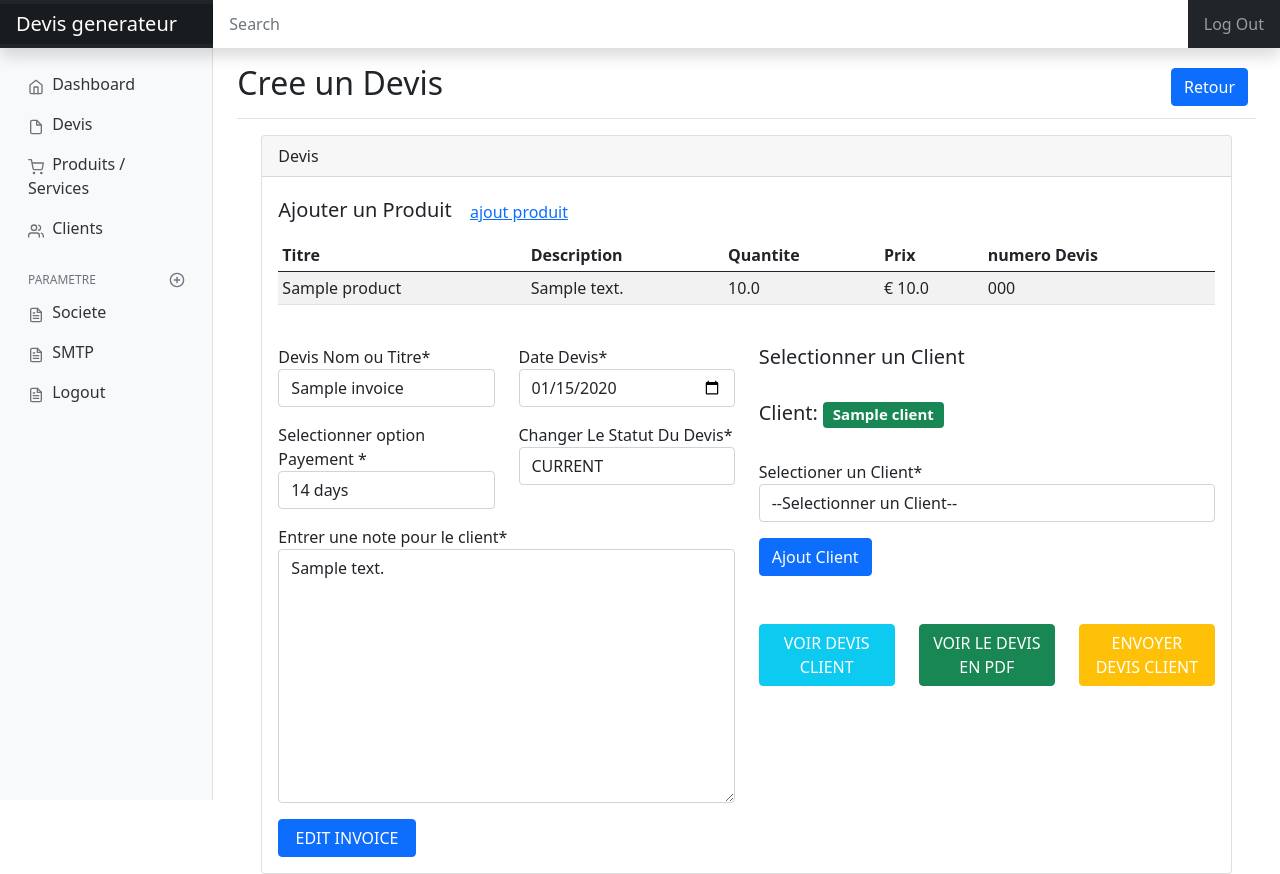
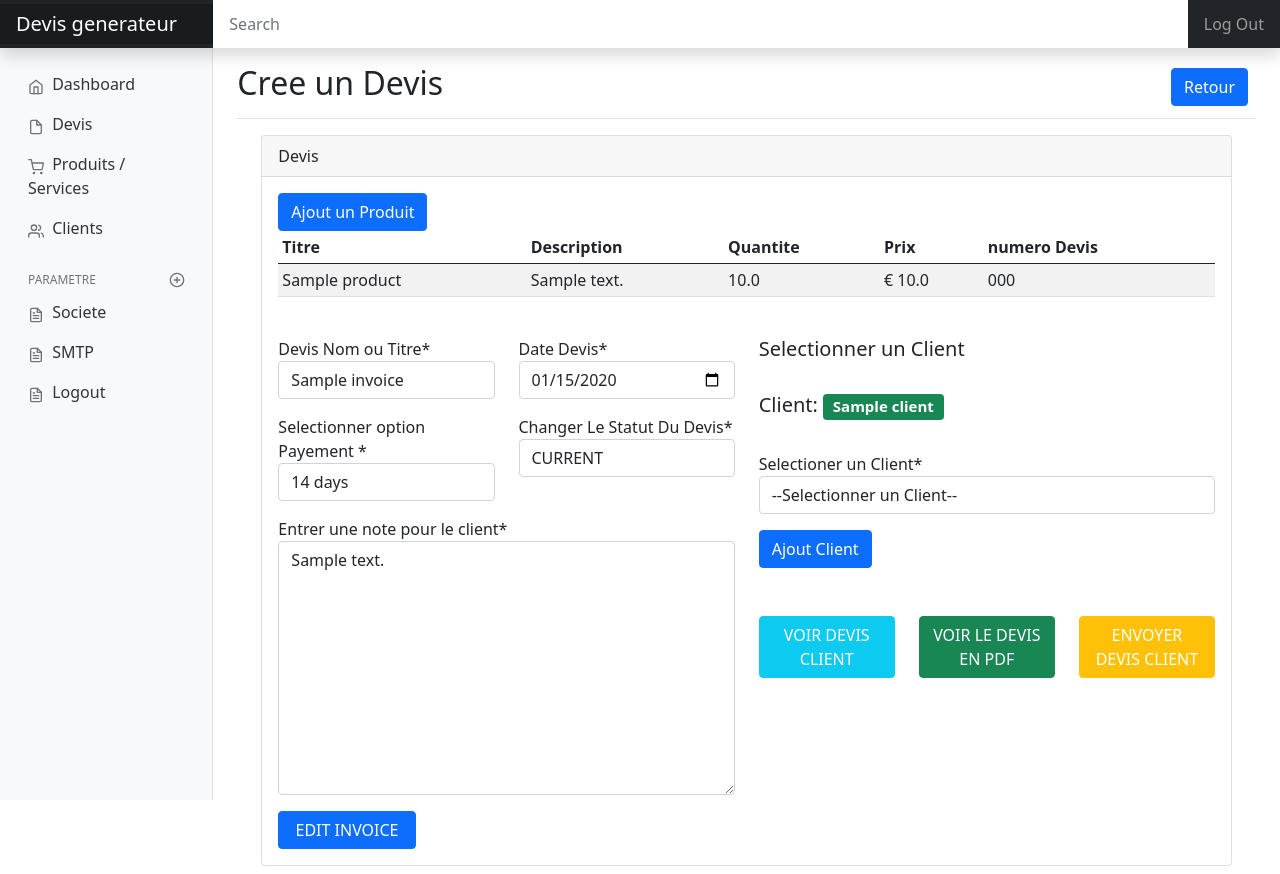
Before and after one commit to enzoviana/invoice-live, a Django app: a page that uses templates/invoice/create-invoice.html in a window 1280 px wide. Run offline with Django 4.2, Linux system fonts and the light colour scheme; tables that the repository leaves empty hold one stand-in row (values such as "Sample post"); some libraries are stand-ins or nearby versions.

Commit message:
Update create-invoice.html

```diff
--- a/templates/invoice/create-invoice.html
+++ b/templates/invoice/create-invoice.html
@@ -34,10 +34,14 @@
       <div class="card-body">
 
         <div class="row">
-          <div class="col-lg-12">
-            <h5 class="card-title">Ajouter un Produit
-              <button href="#addProductModal" type="button" class="btn btn-link" data-bs-toggle="modal"> ajout produit </button>
-            </h5>
+                    <div class="col-lg-12">
+            <form class="" action="#" method="post">
+              {% csrf_token %}
+
+              {{product_form|crispy}}
+
+              <button type="submit" class="btn btn-primary">Ajout un Produit</button>
+            </form>
 
             {% if products|length > 0 %}
             <div class="table-responsive">
```
